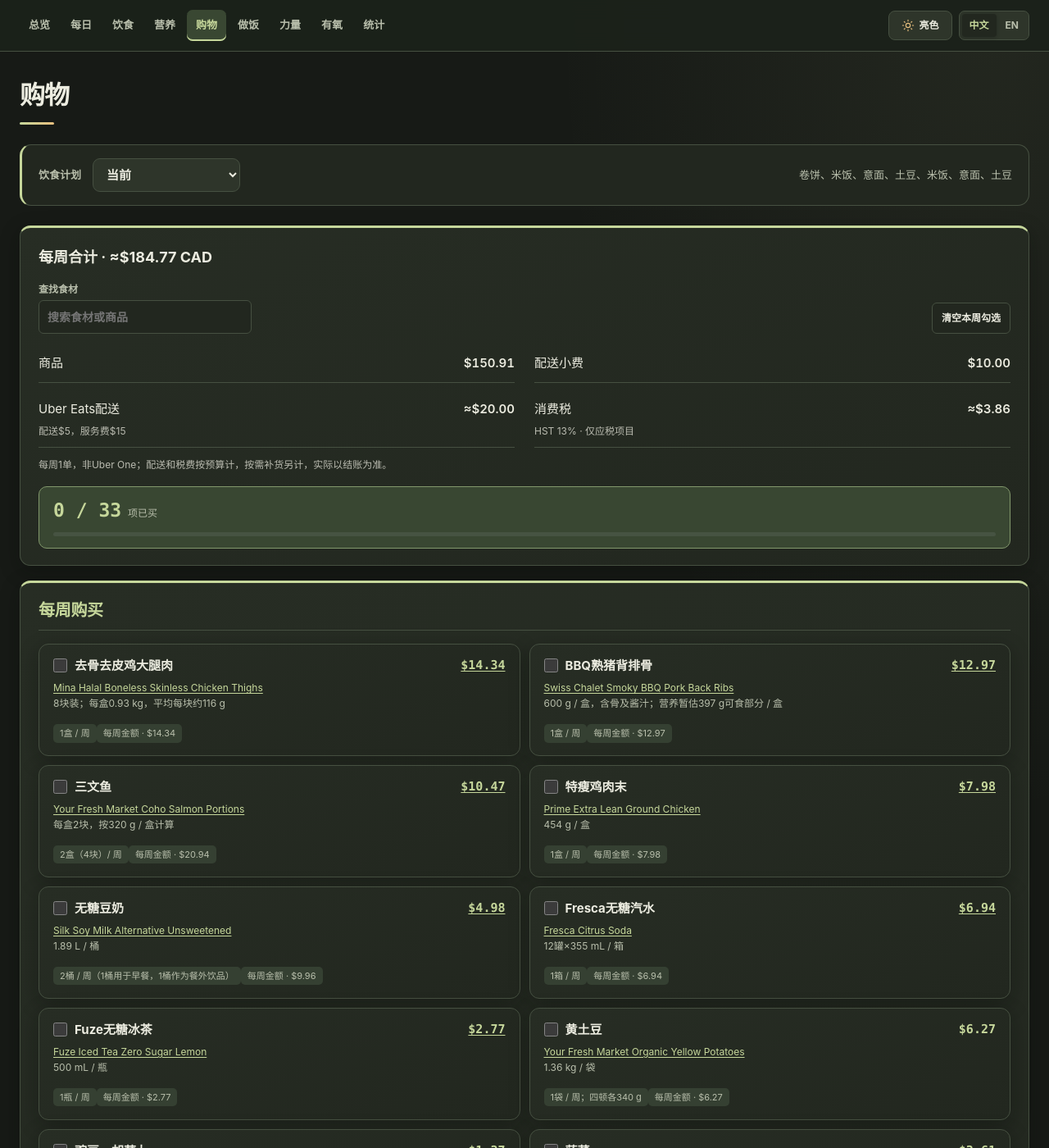
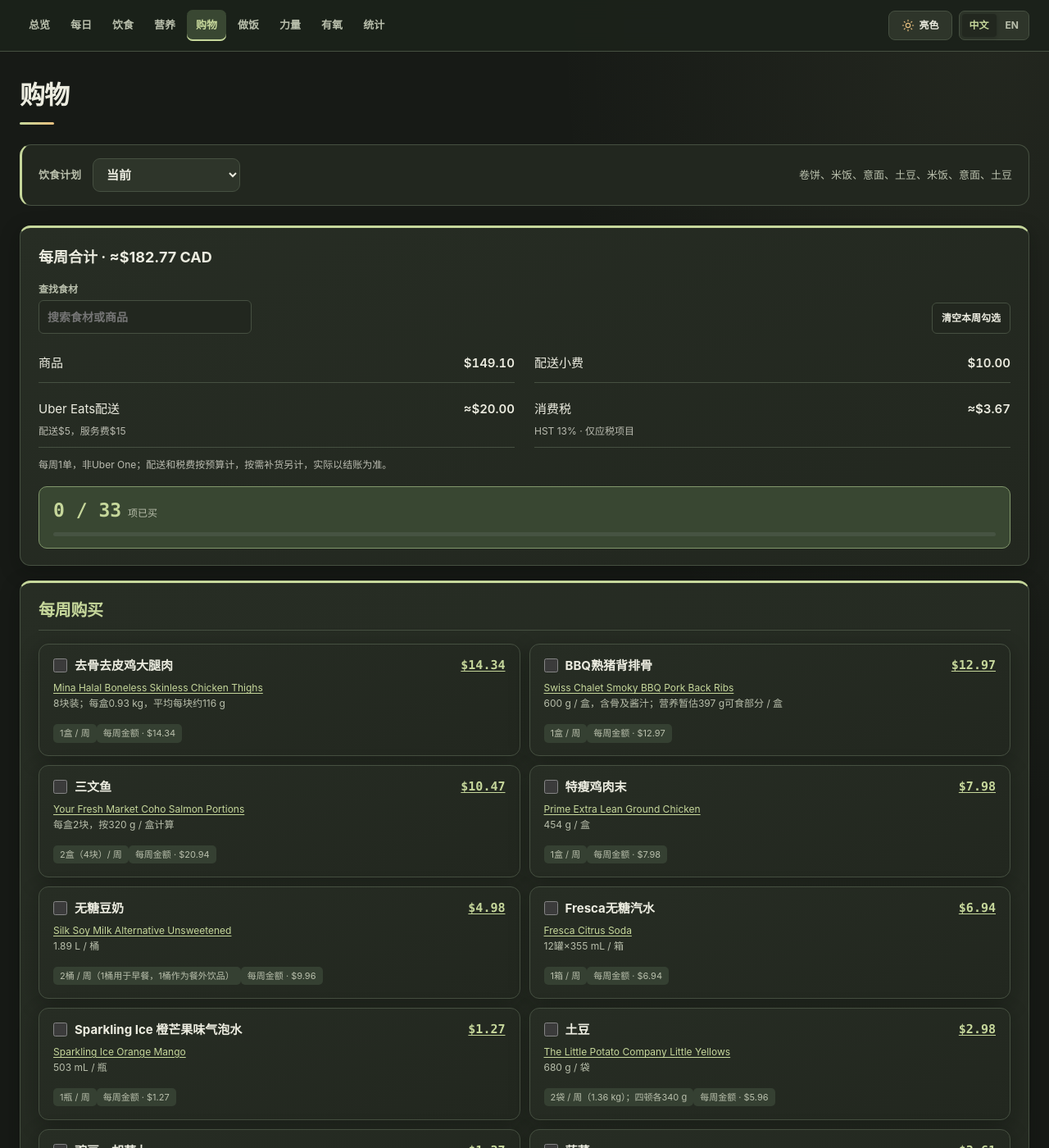
Before and after one commit to yunhaixiang/fitness, a Jekyll site: the page built from plans/plan-2/shopping.md, in a window 1280 px wide and 1400 px high. Shown: the whole window at 82% size. Built offline with Jekyll 4.4.1, drawn with Linux system fonts in a browser that asks for light colours.

Commit message:
Fix shopping translations and update Plan 2 drinks and potatoes

```diff
--- a/_includes/meal-plans/plan-2/diet-schedule.html
+++ b/_includes/meal-plans/plan-2/diet-schedule.html
@@ -12,7 +12,7 @@
 </tr>
 </thead>
 <tbody>
-<tr data-nutrition-key="wrap" data-drink="fuze">
+<tr data-nutrition-key="wrap" data-drink="sparkling-ice">
 <td>上1</td>
 <td>周日</td>
 <td>晚餐</td>
@@ -21,7 +21,7 @@
 <td data-en="½ Orange Bell Pepper (about 85 g), Raw">橙甜椒½个（约85 g），生切</td>
 <td style="text-align: right;">{{ site.data.meal_plan_content['plan-2'].nutrition.meals.wrap.kcal }}</td>
 </tr>
-<tr data-nutrition-key="rice" data-drink="fuze">
+<tr data-nutrition-key="rice" data-drink="sparkling-ice">
 <td>上2</td>
 <td>周一</td>
 <td>午餐</td>
--- a/plans/plan-2/shopping.md
+++ b/plans/plan-2/shopping.md
@@ -60,18 +60,13 @@ visual: true
 <td style="text-align: right;">1箱 / 周</td>
 <td style="text-align: right;"><a href="https://www.walmart.ca/en/ip/Fresca-Citrus-Soda-Pop-Fridge-Pack-Cans-355-mL-12-pack/10277189">$6.94</a></td>
 </tr>
-<tr data-price-id="8" data-weekly-cost="2.77">
-<td>Fuze无糖冰茶</td>
-<td><a href="https://www.walmart.ca/en/ip/Fuze-Iced-Tea-Zero-Sugar-Lemon-Bottle/39X12Q1LJGX0">Fuze Iced Tea Zero Sugar Lemon</a><br>500 mL / 瓶</td>
+<tr data-price-id="8" data-weekly-cost="1.27" data-purchase-group="weekly">
+<td data-en="Sparkling Ice Orange Mango">Sparkling Ice 橙芒果味气泡水</td>
+<td><a href="https://www.walmart.ca/en/ip/Sparkling-Ice-Orange-Mango-503ml/6000190578527">Sparkling Ice Orange Mango</a><br>503 mL / 瓶</td>
 <td style="text-align: right;">1瓶 / 周</td>
-<td style="text-align: right;"><a href="https://www.walmart.ca/en/ip/Fuze-Iced-Tea-Zero-Sugar-Lemon-Bottle/39X12Q1LJGX0">$2.77</a></td>
+<td style="text-align: right;"><a href="https://www.walmart.ca/en/ip/Sparkling-Ice-Orange-Mango-503ml/6000190578527">$1.27</a></td>
 </tr>
-<tr data-price-id="9" data-weekly-cost="6.27">
-<td>黄土豆</td>
-<td><a href="https://www.walmart.ca/en/ip/Your-Fresh-Market-Organic-Yellow-Potatoes-3-lb-1-36-kg/6000206454064">Your Fresh Market Organic Yellow Potatoes</a><br>1.36 kg / 袋</td>
-<td>1袋 / 周；四顿各340 g</td>
-<td>$6.27</td>
-</tr>
+<tr data-price-id="9" data-weekly-cost="5.96" data-purchase-group="weekly"><td>土豆</td><td><a href="https://www.walmart.ca/en/ip/The-Little-Potato-Company-Fresh-Little-Potatoes-1-5lb-Little-Yellows-Fresh-yellow-potatoes/6000201597418">The Little Potato Company Little Yellows</a><br><span data-en="680 g / Bag">680 g / 袋</span></td><td data-en="2 Bags / Week (1.36 kg); Four Meals of 340 g">2袋 / 周（1.36 kg）；四顿各340 g</td><td><a href="https://www.walmart.ca/en/ip/The-Little-Potato-Company-Fresh-Little-Potatoes-1-5lb-Little-Yellows-Fresh-yellow-potatoes/6000201597418">$2.98</a></td></tr>
 <tr data-price-id="10" data-weekly-cost="2.74">
 <td>豌豆，胡萝卜</td>
 <td><a href="https://www.walmart.ca/en/ip/Great-Value-Peas-and-Carrots-398-mL/5YDQIJZT1APQ">Great Value Peas and Carrots</a><br>398 mL / 罐</td>
@@ -123,13 +118,13 @@ visual: true
 <tr data-price-id="19">
 <td>白米</td>
 <td><a href="https://www.walmart.ca/en/ip/Great-Value-Long-Grain-White-Rice/4UD9P76BEQB4">Great Value Long Grain White Rice</a><br>900 g / 袋</td>
-<td style="text-align: right;">按需补；每周240 g</td>
+<td style="text-align: right;" data-en="Restock as Needed; 240 g / Week">按需补；每周240 g</td>
 <td style="text-align: right;"><a href="https://www.walmart.ca/en/ip/Great-Value-Long-Grain-White-Rice/4UD9P76BEQB4">$3.47</a></td>
 </tr>
 <tr data-price-id="20">
 <td>高纤维谷物早餐</td>
 <td><a href="https://www.walmart.ca/en/ip/Fibre-One-Breakfast-Cereal-Crunchy-Original-High-Fibre-and-Whole-Grains-587-g/1OUNWA7P5WCS">Fibre One Crunchy Original</a><br>587 g / 盒</td>
-<td style="text-align: right;">按需补；每天35 g，每周245 g；约2.4周1盒</td>
+<td style="text-align: right;" data-en="Restock as Needed; 35 g / Day, 245 g / Week; About 1 Box / 2.4 Weeks">按需补；每天35 g，每周245 g；约2.4周1盒</td>
 <td style="text-align: right;"><a href="https://www.walmart.ca/en/ip/Fibre-One-Breakfast-Cereal-Crunchy-Original-High-Fibre-and-Whole-Grains-587-g/1OUNWA7P5WCS">$5.47</a></td>
 </tr>
 <tr data-price-id="21">
@@ -189,13 +184,13 @@ visual: true
 <tr data-price-id="38" data-weekly-cost="1.17" data-purchase-group="weekly"><td data-en="Orange Bell Pepper">橙甜椒</td><td><a href="https://www.walmart.ca/en/ip/SUNSET-Orange-Pepper-Single-0-12-0-24-KG/6000197381989">SUNSET Orange Pepper</a><br><span data-en="Sold Individually · About 170 g Each">单颗售卖 · 每个约170 g</span></td><td data-en="1 / Week">1个 / 周</td><td><a href="https://www.walmart.ca/en/ip/SUNSET-Orange-Pepper-Single-0-12-0-24-KG/6000197381989">$1.17 / Avg.</a></td></tr>
 <tr data-price-id="32" data-weekly-cost="19.60" data-purchase-group="weekly"><td data-en="Tilapia">罗非鱼</td><td><a href="https://www.walmart.ca/en/ip/Your-Fresh-Market-Tilapia-Fillets-2-pieces-0-30-0-40-KG/6000203880047">Your Fresh Market Tilapia Fillets</a><br><span data-en="2 Fillets · 300–400 g / Tray">2块 · 300–400 g / 盒</span></td><td data-en="2 Trays / Week">2盒（4块）/ 周</td><td><a href="https://www.walmart.ca/en/ip/Your-Fresh-Market-Tilapia-Fillets-2-pieces-0-30-0-40-KG/6000203880047">$2.80 / 100 g</a></td></tr>
 <tr data-price-id="43" data-weekly-cost="3.18" data-purchase-group="restock"><td data-en="Curry Roux">咖喱块</td><td><a href="https://www.walmart.ca/en/ip/S-B-Golden-curry-sauce-mix-medium-hot/6000198034558">S&amp;B Golden Curry Sauce Mix Medium Hot</a><br><span data-en="90 g">90 g</span></td><td data-en="72 g / Week; 4 Boxes / 5 Weeks">每周72 g；5周4盒</td><td><a href="https://www.walmart.ca/en/ip/S-B-Golden-curry-sauce-mix-medium-hot/6000198034558">$3.97</a></td></tr>
-<tr data-price-id="meatballs-plan2" data-weekly-cost="3.17" data-purchase-group="restock"><td data-en="Lean Beef Meatballs">瘦牛肉丸</td><td><a href="https://www.walmart.ca/en/ip/Our-Finest-Frozen-Lean-Angus-Meatballs-Appetizers/6000200192499">Our Finest Lean Angus Meatballs</a><br>907 g / 袋，至少60颗</td><td data-en="12 / Week; 6 / Batch; About 1 Bag / 5 Weeks; Keep Frozen">每周12颗；每次做饭6颗；约5周1袋，剩余冷冻</td><td>$15.84</td></tr>
+<tr data-price-id="meatballs-plan2" data-weekly-cost="3.17" data-purchase-group="restock"><td data-en="Lean Beef Meatballs">瘦牛肉丸</td><td><a href="https://www.walmart.ca/en/ip/Our-Finest-Frozen-Lean-Angus-Meatballs-Appetizers/6000200192499">Our Finest Lean Angus Meatballs</a><br><span data-en="907 g / Bag; At Least 60 Meatballs">907 g / 袋，至少60颗</span></td><td data-en="12 / Week; 6 / Batch; About 1 Bag / 5 Weeks; Keep Frozen">每周12颗；每次做饭6颗；约5周1袋，剩余冷冻</td><td>$15.84</td></tr>
 <tr data-price-id="broccoli-plan2" data-weekly-cost="1.69" data-purchase-group="fortnightly"><td data-en="Frozen Broccoli">冷冻西兰花</td><td><a href="https://www.walmart.ca/en/ip/Great-Value-Frozen-Broccoli-Florets-500-g/6000198574939">Great Value Frozen Broccoli Florets</a><br>500 g / 袋</td><td data-en="1 Bag / 2 Weeks; 250 g / Week; 125 g / Batch; Keep Frozen">每两周1袋；每周250 g；每次做饭125 g；冷冻保存</td><td>$3.37</td></tr>
 <tr>
 <td>每周合计</td>
 <td>—</td>
 <td style="text-align: right;">—</td>
-<td style="text-align: right;">$150.91</td>
+<td style="text-align: right;">$149.10</td>
 </tr>
 </tbody>
 </table>
```
Also changed, not shown: _data/meal_plan_content/plan-2/provenance.json (+7 -2 lines), plans/plan-2/cooking.md (+2 -2 lines), plans/plan-2/diet.md (+1 -1 lines), plans/plan-2/stats.md (+2 -2 lines), tests/restored-plan.test.js (+1 -1 lines), tests/shopping-costs.test.js (+1 -1 lines), tests/shopping-language.test.js (added, +38 -0 lines).
